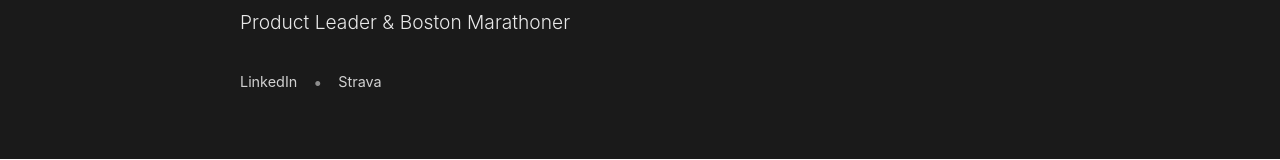
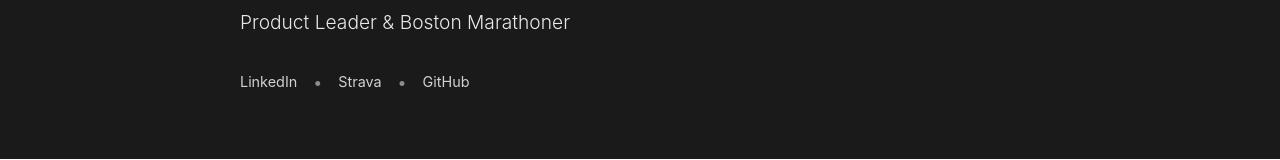
Before and after one commit to bertharo/portfolio, a React (Create React App) app: page / in a window 1280 px wide. Shown: the part 199-359 px from the top of the page. Built offline with nearby package versions, Linux system fonts and the light colour scheme.

Commit message:
Add GitHub link to header social links

```diff
--- a/src/App.js
+++ b/src/App.js
@@ -55,6 +55,16 @@
               transition: 'opacity 0.2s'
             }} aria-label="Strava">
               Strava
+            </a>
+            <span style={{ color: '#fff', opacity: 0.5 }}>•</span>
+            <a href="https://github.com/bertharo" target="_blank" rel="noopener noreferrer" style={{
+              color: '#fff',
+              textDecoration: 'none',
+              fontSize: '0.9rem',
+              opacity: 0.8,
+              transition: 'opacity 0.2s'
+            }} aria-label="GitHub">
+              GitHub
             </a>
           </div>
         </div>
```
